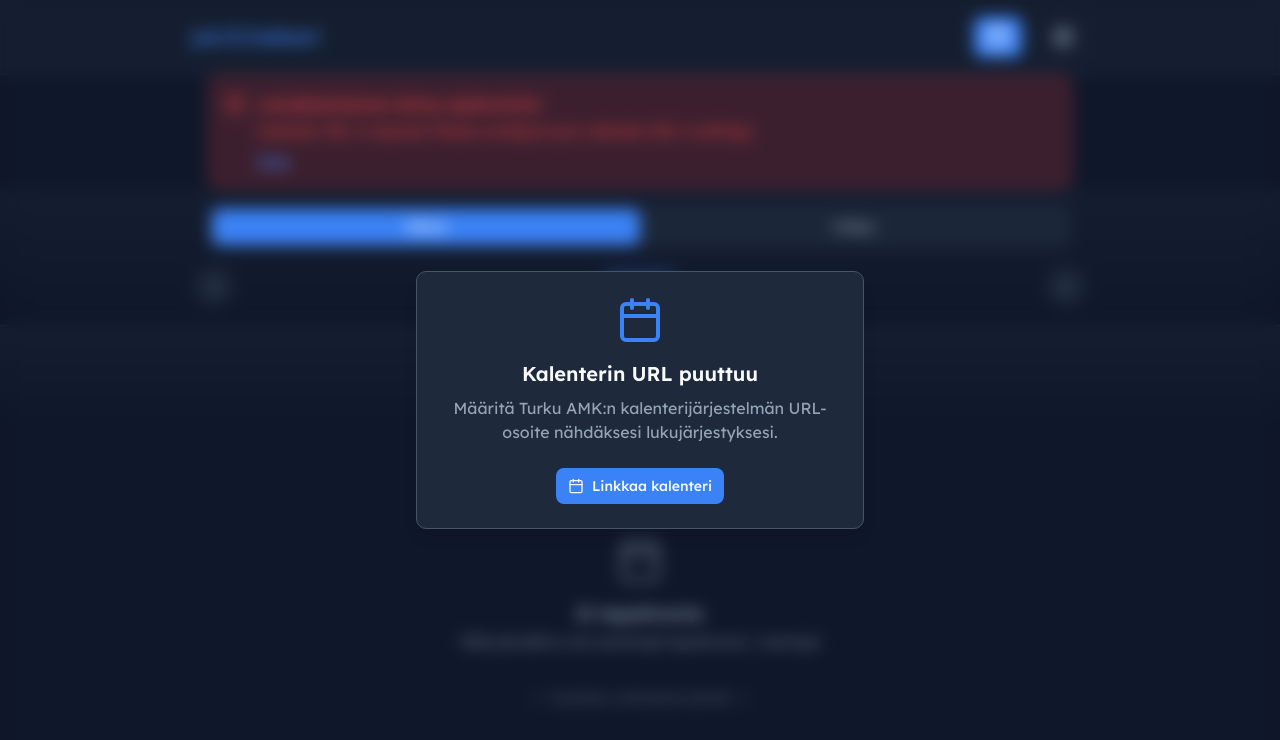
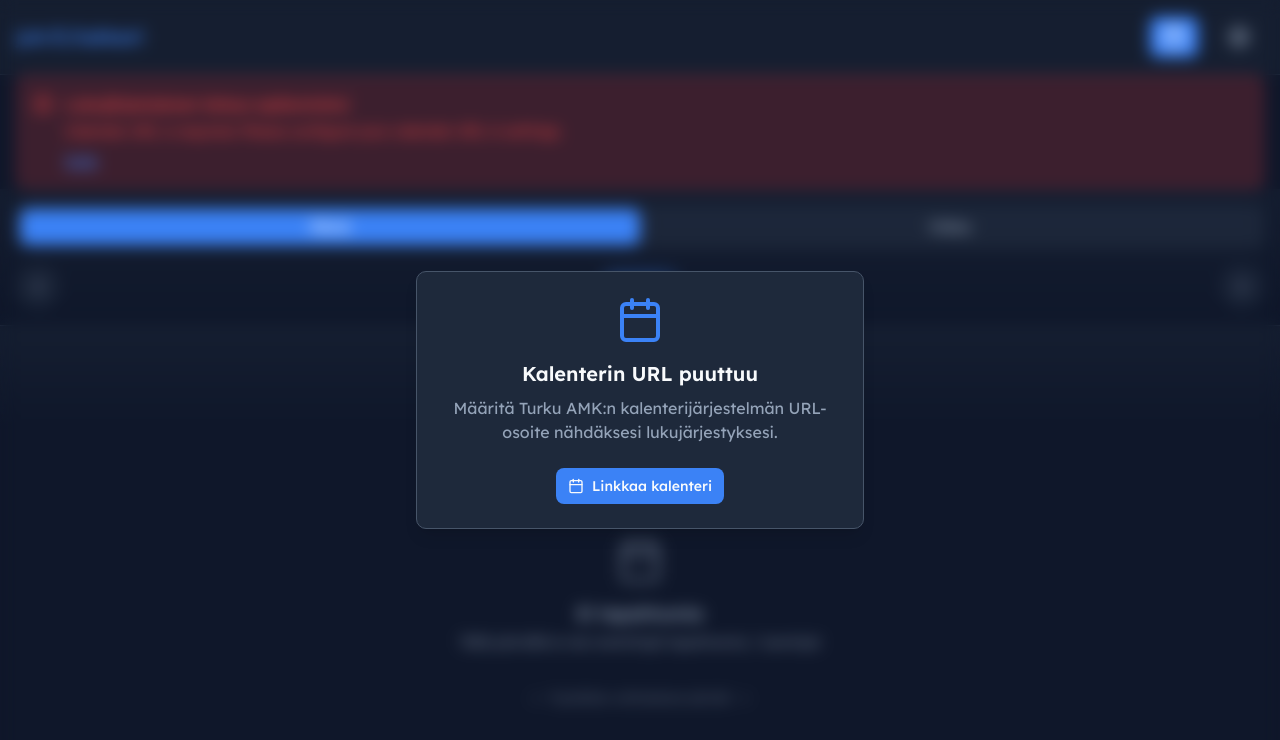
Before and after one commit to juhanias/lukkarikone, a React (Vite) app: page / in a window 1280 px wide. Shown: the top 740 px of the page. Built offline with nearby package versions, Linux system fonts and the light colour scheme.

Commit message:
fix: various ui tweaks
* extends the width of the calendar view on desktop
* fixes overflowing settings button on mobile

```diff
--- a/src/components/Layout.tsx
+++ b/src/components/Layout.tsx
@@ -32,7 +32,7 @@ export default function Layout() {
         backgroundColor: 'var(--color-surface-alpha-40)',
         borderBottom: '1px solid var(--color-border-alpha-30)'
       }}>
-        <div className='w-full max-w-4xl mx-auto flex gap-4 justify-between items-center'>
+        <div className='w-full max-w-7xl mx-auto flex gap-4 justify-between items-center'>
           <Link to="/" className='text-xl font-medium transition-colors hover:opacity-80' style={{
             color: 'var(--color-accent)'
           }}>
--- a/src/components/schedule/ScheduleDay.tsx
+++ b/src/components/schedule/ScheduleDay.tsx
@@ -72,14 +72,14 @@ const ScheduleDay = memo(({ date, events }: ScheduleDayProps) => {
       <div className="w-full flex-shrink-0" style={{
         background: `linear-gradient(to bottom, var(--color-surface-alpha-40), transparent)`
       }}>
-        <div className="max-w-4xl mx-auto px-4 py-6 text-center">
+        <div className="max-w-7xl mx-auto px-4 py-6 text-center">
           <div className="text-sm mb-1" style={{ color: 'var(--color-text-secondary)' }}>{dateInfo.dayWeek}</div>
           <h2 className="text-2xl font-medium" style={{ color: 'var(--color-text)' }}>{dateInfo.fullDate}</h2>
         </div>
       </div>
 
       {/* Schedule Container */}
-      <div className="flex-1 flex flex-col max-w-4xl mx-auto w-full">
+      <div className="flex-1 flex flex-col max-w-7xl mx-auto w-full">
         <div className="flex-1 flex flex-col px-4">
           {events.length === 0 ? (
             <div className="flex-1 flex flex-col items-center justify-center min-h-96" style={{ color: 'var(--color-text-secondary)' }}>
--- a/src/components/schedule/WeekView.tsx
+++ b/src/components/schedule/WeekView.tsx
@@ -88,7 +88,7 @@ const WeekView = memo(({ currentDate }: WeekViewProps) => {
       <div className="w-full flex-shrink-0" style={{
         background: `linear-gradient(to bottom, var(--color-surface-alpha-40), transparent)`
       }}>
-        <div className="max-w-4xl mx-auto px-4 py-6 text-center">
+        <div className="max-w-7xl mx-auto px-4 py-6 text-center">
           <div className="text-sm mb-1" style={{ color: 'var(--color-text-secondary)' }}>
             Viikko {DateFormatUtils.getWeekNumber(currentDate)}
           </div>
@@ -99,7 +99,7 @@ const WeekView = memo(({ currentDate }: WeekViewProps) => {
       </div>
 
       {/* Week Container */}
-      <div className="flex-1 flex flex-col max-w-4xl mx-auto w-full">
+      <div className="flex-1 flex flex-col max-w-7xl mx-auto w-full">
         <div className="flex-1 flex flex-col px-4">
           {totalEventsThisWeek === 0 ? (
             <div className="flex-1 flex flex-col items-center justify-center min-h-96" style={{ color: 'var(--color-text-secondary)' }}>
--- a/src/pages/Schedule.tsx
+++ b/src/pages/Schedule.tsx
@@ -205,7 +205,7 @@ export default function Schedule() {
             initial={{ opacity: 0, y: -20 }}
             animate={{ opacity: 1, y: 0 }}
             exit={{ opacity: 0, y: -20 }}
-            className="w-full max-w-4xl mx-auto px-4"
+            className="w-full max-w-7xl mx-auto px-4"
           >
             <div className="rounded-lg p-4 border" style={{
               backgroundColor: 'var(--color-error-alpha-20)',
@@ -240,7 +240,7 @@ export default function Schedule() {
         borderColor: 'var(--color-border-alpha-30)'
       }}>
         {/* View Tabs */}
-        <div className="w-full max-w-4xl mx-auto px-4 pt-4">
+        <div className="w-full max-w-7xl mx-auto px-4 pt-4">
           <div className="flex rounded-lg p-1" style={{ backgroundColor: 'var(--color-surface-secondary-alpha-30)' }}>
             <button
               onClick={() => setViewMode('day')}
@@ -275,7 +275,7 @@ export default function Schedule() {
 
         {/* Navigation Controls */}
         <div className="flex justify-between items-center p-4">
-          <div className="w-full max-w-4xl mx-auto flex justify-between items-center">
+          <div className="w-full max-w-7xl mx-auto flex justify-between items-center">
             <motion.button
               onClick={() => handleSwipe('right')}
               disabled={isTransitioning}
--- a/src/pages/Settings.tsx
+++ b/src/pages/Settings.tsx
@@ -117,10 +117,10 @@ export default function Settings() {
                 subtitle="Määritä kalenterisi URL-osoite"
               >
                 <div className="space-y-3">
-                  <div className="flex items-center justify-between">
-                    <div>
+                  <div className="flex flex-col sm:flex-row sm:items-center sm:justify-between gap-3">
+                    <div className="flex-1 min-w-0">
                       <div className="font-medium">Kalenterin URL</div>
-                      <div className="text-sm opacity-70">
+                      <div className="text-sm opacity-70 break-words">
                         {config.calendarUrl
                           ? `Määritetty: ${config.calendarUrl.length > 50
                               ? config.calendarUrl.substring(0, 47) + '...'
@@ -132,6 +132,7 @@ export default function Settings() {
                     <CalendarUrlModal>
                       <Button
                         variant="outline"
+                        className="flex-shrink-0 w-full sm:w-auto"
                         style={{
                           borderColor: 'var(--color-border)',
                           color: 'var(--color-text)',
```
